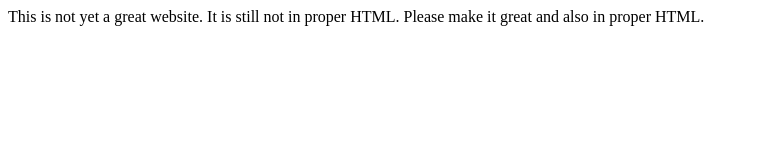
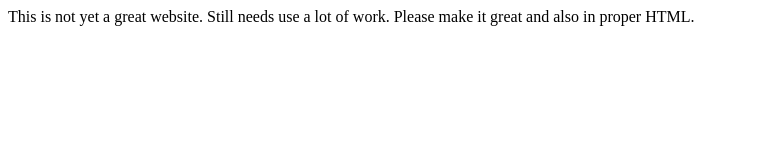
Before and after one commit to cultist-chicken/ituis17-a1, a plain HTML site: page index.html in a window 1280 px wide. Shown: the whole page, without its empty margins (0-759 px from the left). Drawn offline with Linux system fonts and the light colour scheme.

Commit message:
Add <body> tags and update changelog

```diff
--- a/index.html
+++ b/index.html
@@ -1,4 +1,6 @@
 <html>
-	This is not yet a great website. It is still not in proper HTML.
-	Please make it great and also in proper HTML.
+	<body>
+		This is not yet a great website. Still needs use a lot of work.
+		Please make it great and also in proper HTML.
+	</body>
 </html>
```
Also changed, not shown: 1 other file.
